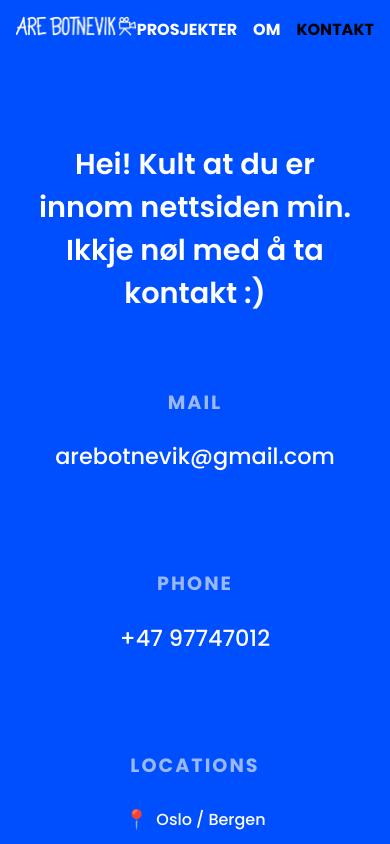
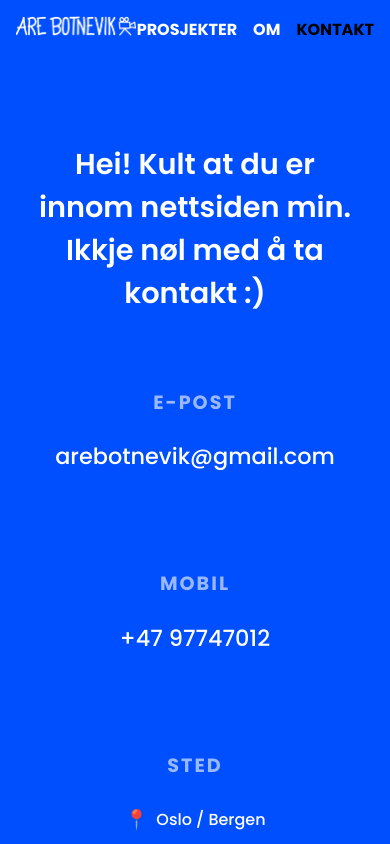
Before and after one commit to bjabot12/are-portfolio, a Vue app: page /contact in a window 390 px wide. Shown: the top 844 px of the page. Built offline with nearby package versions, Linux system fonts and the light colour scheme.

Commit message:
updated phone and mail

```diff
--- a/src/views/Contact.vue
+++ b/src/views/Contact.vue
@@ -5,15 +5,15 @@
       <div class="contact-info">
         <div class="contact-methods">
           <div class="method-details">
-            <h4>Mail</h4>
+            <h4>E-post</h4>
             <p><a href="mailto:arebotnevik@gmail.com">arebotnevik@gmail.com</a></p>
           </div>
           <div class="method-details">
-            <h4>Phone</h4>
+            <h4>Mobil</h4>
             <p><a href="tel:+4748359533">+47 97747012</a></p>
           </div>
           <div class="method-details">
-            <h4>Locations</h4>
+            <h4>Sted</h4>
             <div class="location-items">
               <p><span class="location-icon">📍</span>Oslo / Bergen</p>
             </div>
```
